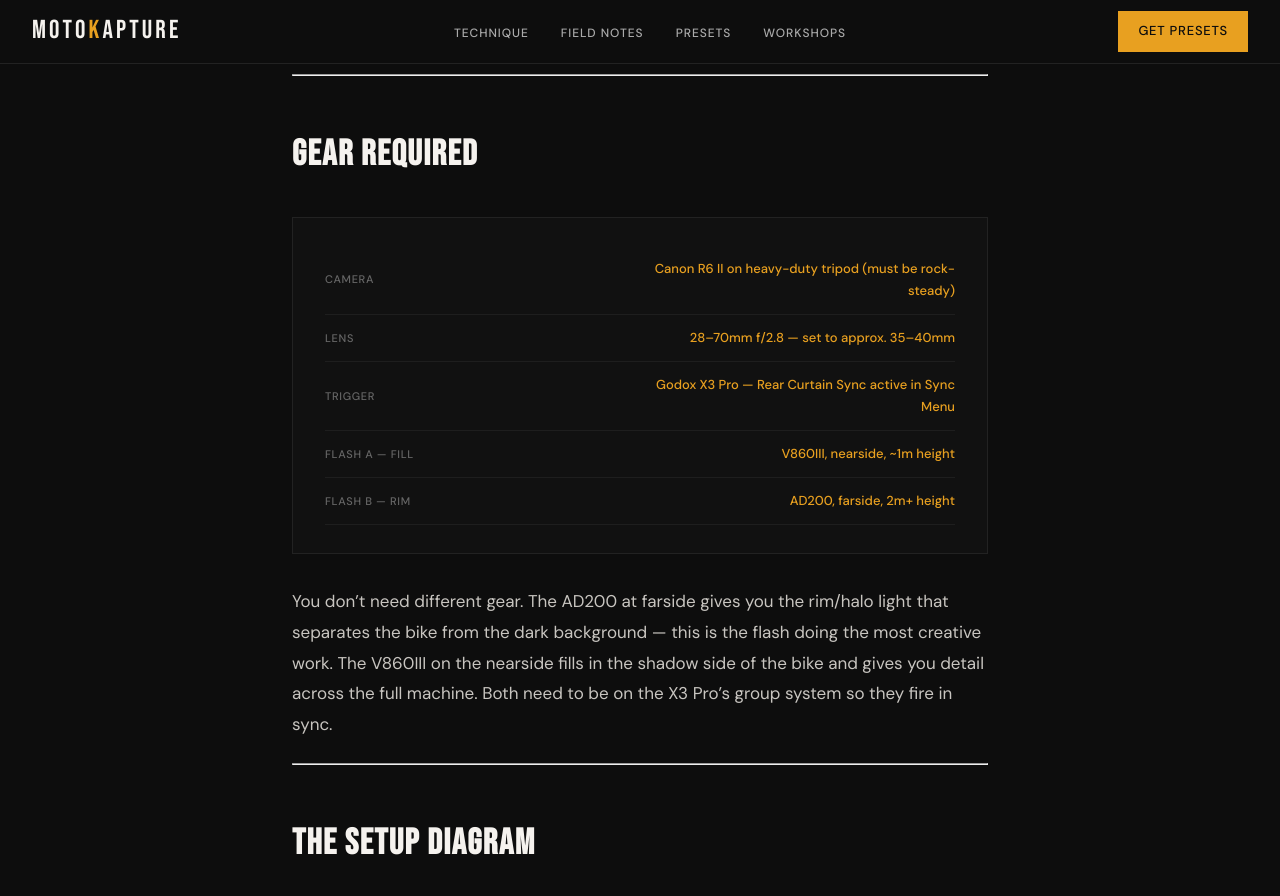
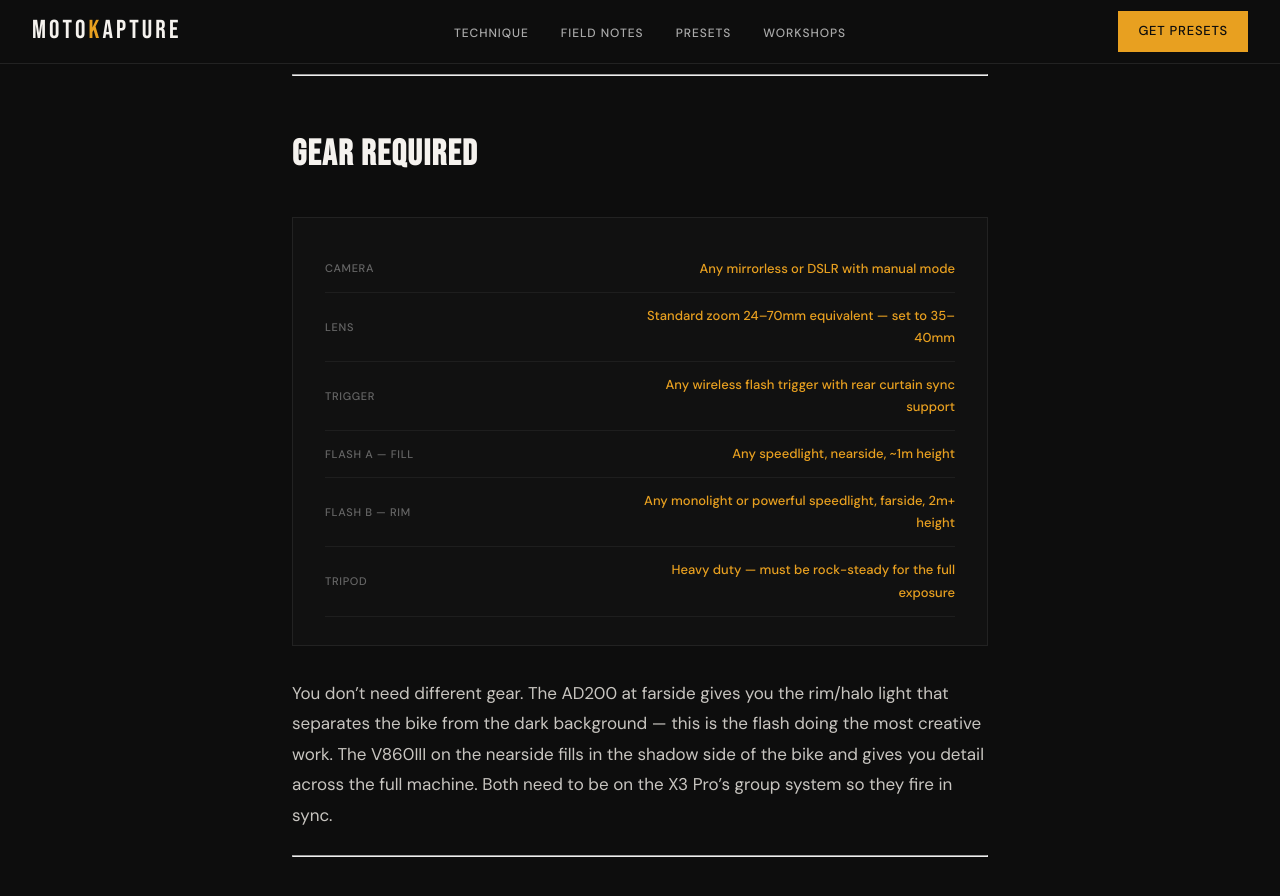
Before and after one commit to MotoKapture/MotoKapture, a Jekyll site: the page built from _technique/rear-curtain-streak-shot.md, in a window 1280 px wide and 900 px high, scrolled down 1303 px. Shown: the top 896 px of the window. Built offline with Jekyll 4.4.1, drawn with Linux system fonts in a browser that asks for light colours.

Commit message:
Update rear-curtain-streak-shot.md

```diff
--- a/_technique/rear-curtain-streak-shot.md
+++ b/_technique/rear-curtain-streak-shot.md
@@ -28,11 +28,12 @@
 
 <div class="settings-block">
   <table class="settings-table">
-    <tr><td>Camera</td><td>Canon R6 II on heavy-duty tripod (must be rock-steady)</td></tr>
-    <tr><td>Lens</td><td>28–70mm f/2.8 — set to approx. 35–40mm</td></tr>
-    <tr><td>Trigger</td><td>Godox X3 Pro — Rear Curtain Sync active in Sync Menu</td></tr>
-    <tr><td>Flash A — Fill</td><td>V860III, nearside, ~1m height</td></tr>
-    <tr><td>Flash B — Rim</td><td>AD200, farside, 2m+ height</td></tr>
+    <tr><td>Camera</td><td>Any mirrorless or DSLR with manual mode</td></tr>
+    <tr><td>Lens</td><td>Standard zoom 24–70mm equivalent — set to 35–40mm</td></tr>
+    <tr><td>Trigger</td><td>Any wireless flash trigger with rear curtain sync support</td></tr>
+    <tr><td>Flash A — Fill</td><td>Any speedlight, nearside, ~1m height</td></tr>
+    <tr><td>Flash B — Rim</td><td>Any monolight or powerful speedlight, farside, 2m+ height</td></tr>
+    <tr><td>Tripod</td><td>Heavy duty — must be rock-steady for the full exposure</td></tr>
   </table>
 </div>
 
```
